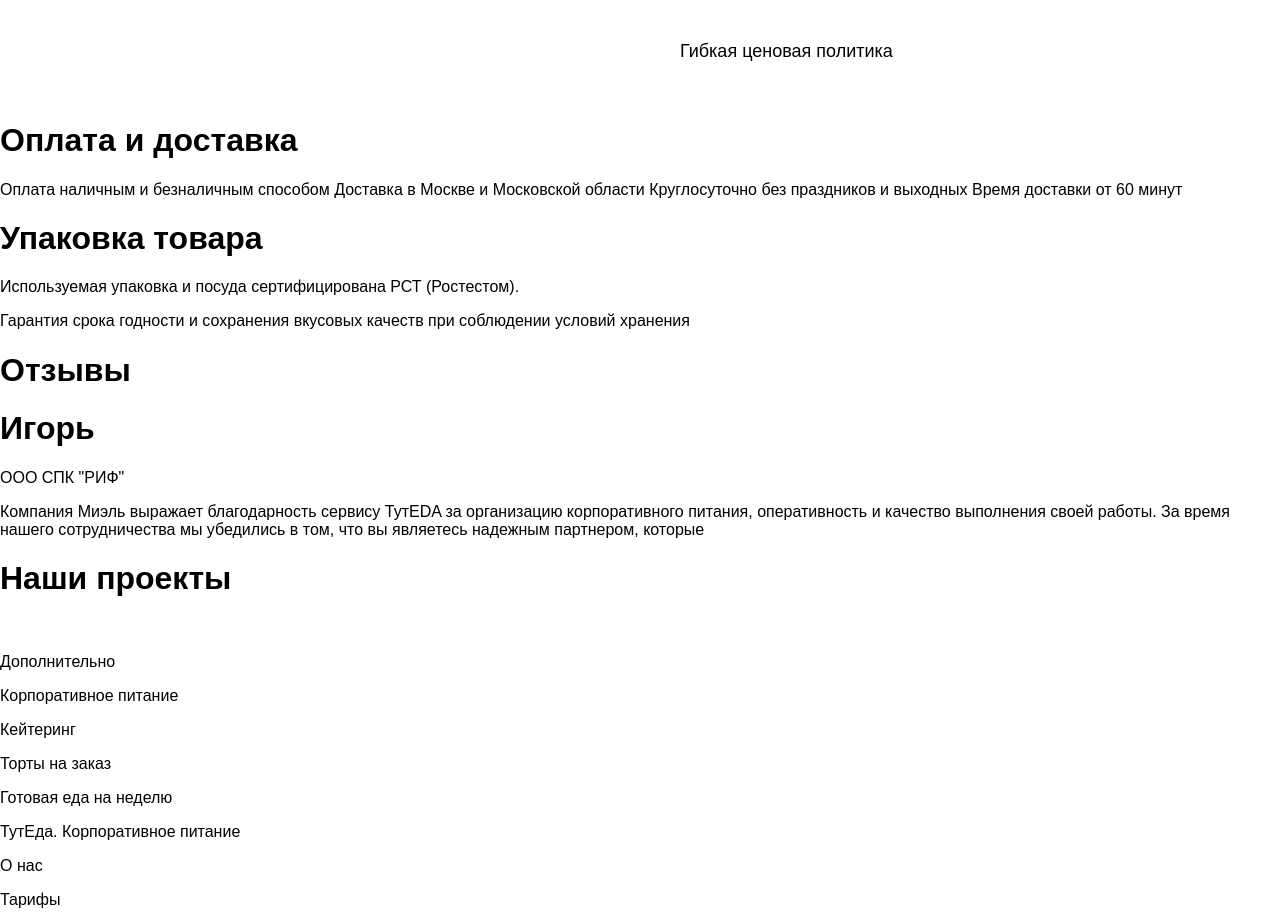
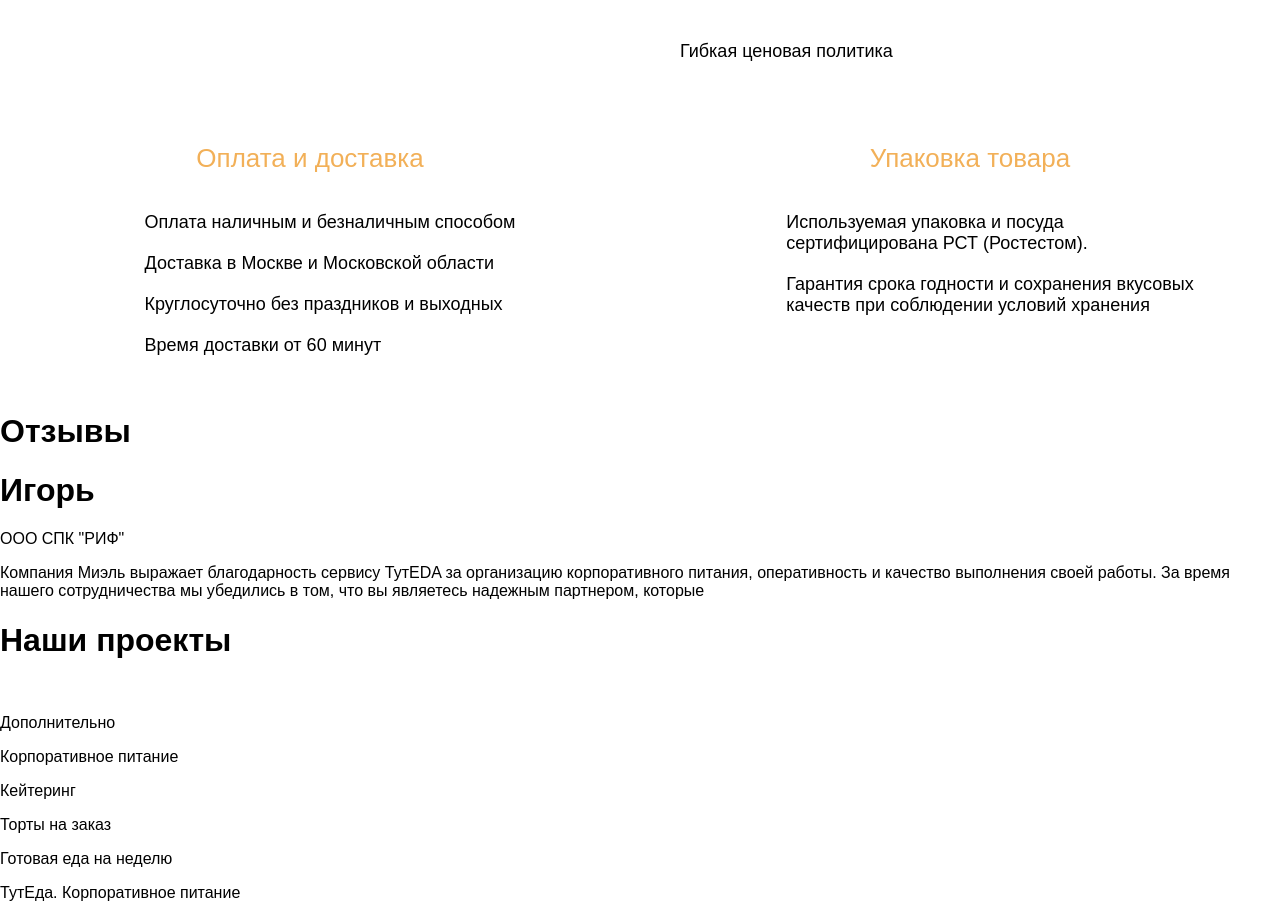
Before and after one commit to Lumpen16/tyteda2, a Next.js app: page / in a window 1280 px wide. Shown: the part 3600-4518 px from the top of the page. Built offline with nearby package versions, Linux system fonts and the light colour scheme.

Commit message:
Delivery minorly styled

```diff
--- a/pages/components/Clients.js
+++ b/pages/components/Clients.js
@@ -1,8 +1,8 @@
-
+import styles from './Clients.module.css';
 
 function Clients() {
     return (
-        <div>
+        <div className={ styles.clients.container}>
             <h1>Наши клиенты</h1>
             <div></div>
         </div>
--- a/pages/components/Delivery.js
+++ b/pages/components/Delivery.js
@@ -1,22 +1,24 @@
-
+import styles from './Delivery.module.css'
 
 function Delivery() {
     return (
-        <div>
-            <div>
-                <h1>Оплата и доставка</h1>
-                <p>
-                    Оплата наличным и безналичным способом
-                    Доставка в Москве и Московской области
-                    Круглосуточно без праздников и выходных
-                    Время доставки от 60 минут
-                </p>
+        <div className={ styles.delivery_container }>
+            <div className={ styles.delivery_subcontainer }>
+                <h1 className={ styles.delivery_header }>Оплата и доставка</h1>
+                <ul>
+                    <li className={ styles.delivery_list_item }>Оплата наличным и безналичным способом</li>
+                    <li className={ styles.delivery_list_item }>Доставка в Москве и Московской области</li>
+                    <li className={ styles.delivery_list_item }>Круглосуточно без праздников и выходных</li>
+                    <li className={ styles.delivery_list_item }>Время доставки от 60 минут</li>
+                </ul>
             </div>
-            <div>
-                <h1>Упаковка товара</h1>
-                <p>Используемая упаковка и посуда сертифицирована РСТ (Ростестом). </p>
-                <p>Гарантия срока годности и сохранения вкусовых качеств при соблюдении условий хранения </p>
-            </div>
+            <div className={ styles.delivery_subcontainer }>
+                <h1 className={ styles.delivery_header }>Упаковка товара</h1>
+                <ul>
+                    <li className={ styles.delivery_list_item }>Используемая упаковка и посуда<br /> сертифицирована РСТ (Ростестом). </li>
+                    <li className={ styles.delivery_list_item }> Гарантия срока годности и сохранения вкусовых<br /> качеств при соблюдении условий хранения </li>
+                </ul>
+               </div>
         </div>
     )
 }
--- /dev/null
+++ b/pages/components/Delivery.module.css
@@ -0,0 +1,29 @@
+
+
+.delivery_container {
+    display: grid;
+    grid-template-columns: 1fr 1fr;
+    gap: 40px;
+}
+
+.delivery_subcontainer {
+    display: flex;
+    flex-direction: column;
+    align-items: center;
+    border-radius: 8px;
+}
+
+.delivery_header {
+    font-size: 26px;
+    font-family: Nickelodeon, sans-serif;
+    color: #F2B058;
+    font-weight: 400;
+    margin-bottom: 20px;
+    line-height: 1.4;
+}
+
+.delivery_list_item {
+    list-style: none;
+    margin-bottom: 20px;
+    font-size: 18px;
+}
```
Also changed, not shown: pages/components/Clients.module.css (added).
